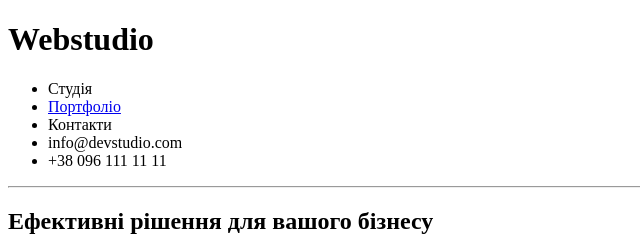
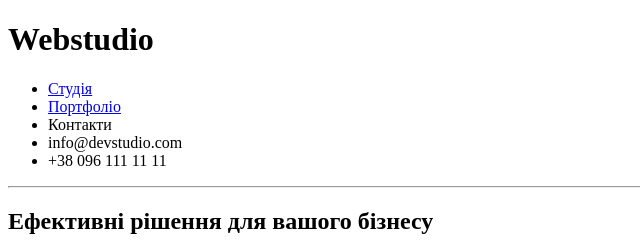
Before and after one commit to hroostic/Web2, a plain HTML site: page index.html in a window 1280 px wide. Shown: the top 240 px of the page, 0-640 px from the left. Drawn offline with Linux system fonts and the light colour scheme.

Commit message:
Update index.html

```diff
--- a/index.html
+++ b/index.html
@@ -11,7 +11,7 @@
         <h1>Webstudio</h1>
         <nav>
             <ul>
-                <li><a href=""></a>Студія</li>
+                <li><a href="./index.html">Студія</a></li>
                 <li><a href="./portfolio.html">Портфоліо</a></li>
                 <li><a href=""></a>Контакти</li>
                 <li><a href=""></a>info@devstudio.com</li>
```
